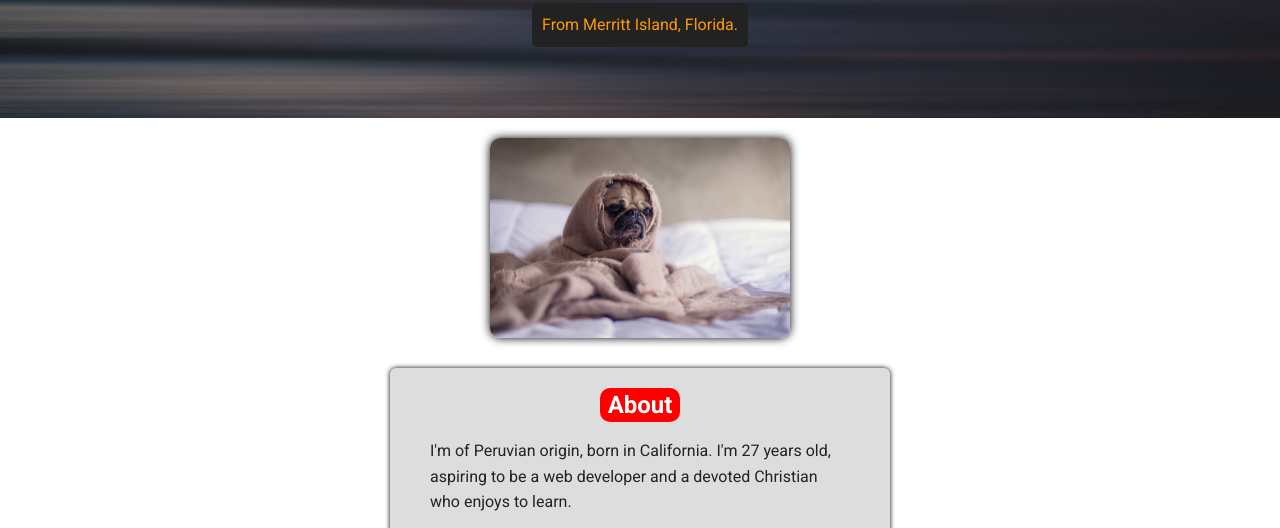
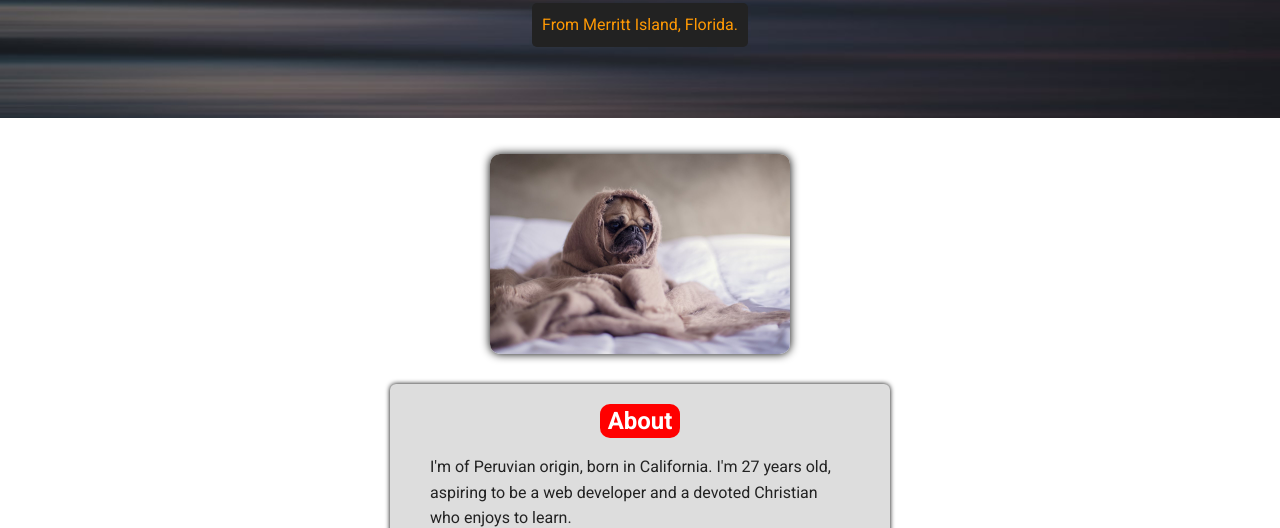
Before and after one commit to Survivor648/Personal-project-1, a plain HTML site: page about.html in a window 1280 px wide. Shown: the part 352-880 px from the top of the page. Drawn offline with Linux system fonts and the light colour scheme; a web font is replaced by a local one.

Commit message:
New Changes

```diff
--- a/about.html
+++ b/about.html
@@ -24,7 +24,7 @@
         <p class="tag location">From Merritt Island, Florida.</p>
     </header>
 
-    <main class="flex about-flex">
+    <main class="flex">
         <img class='pug-image' src="images/pug.jpg" alt="A pug">
         <section class="card">
             <div class="description">
--- a/styles.css
+++ b/styles.css
@@ -285,6 +285,7 @@ a.social:hover {
   }
 
   #about .pug-image {
+    margin-top: 1rem;
     box-shadow: 0 0 10px 0 #000;
     border-radius: 10px;
     transition: all .5s;
@@ -328,6 +329,12 @@ a.social:hover {
       margin: 0 auto;
   }
 
+  #about .flex {
+    flex-direction: column;
+    justify-content: center;
+    align-items: center;
+  }
+
   header {
     min-height: 470px;
   }
```
Also changed, not shown: experience.html (+1 -1 lines).
